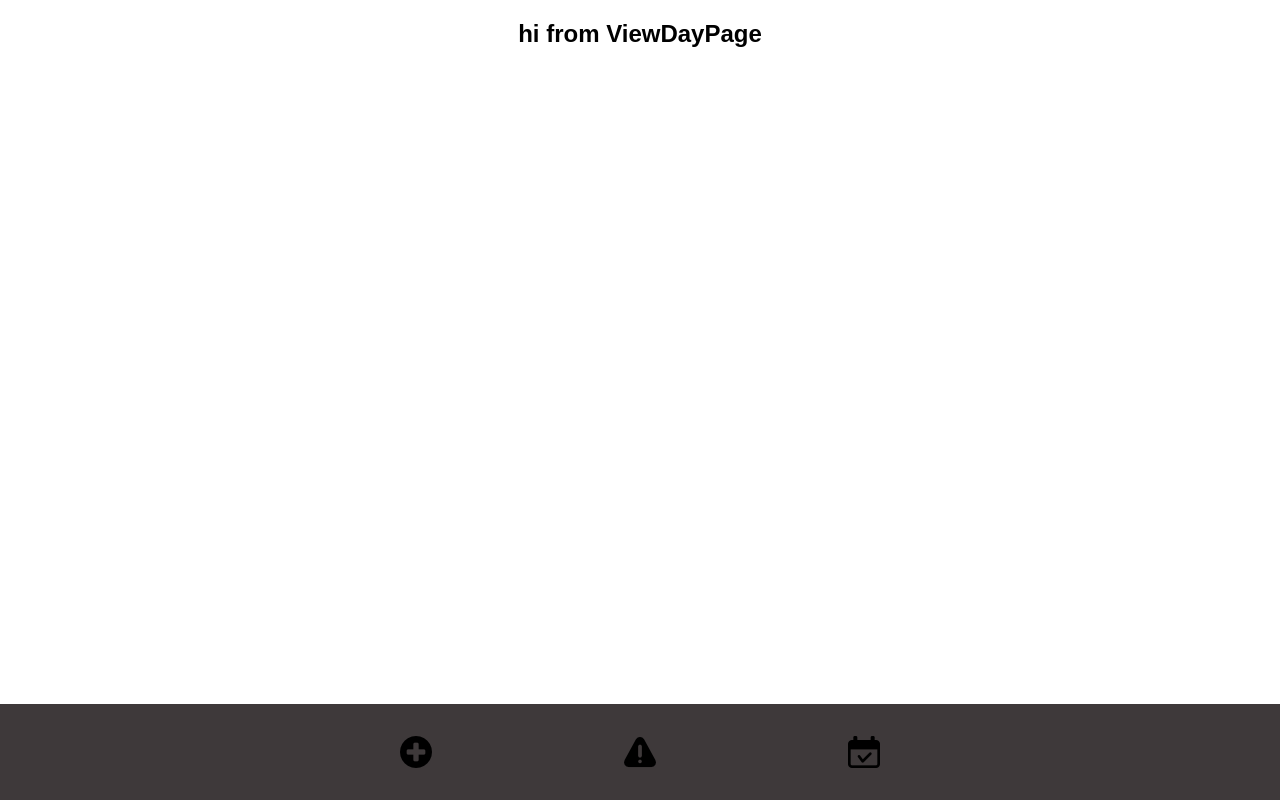
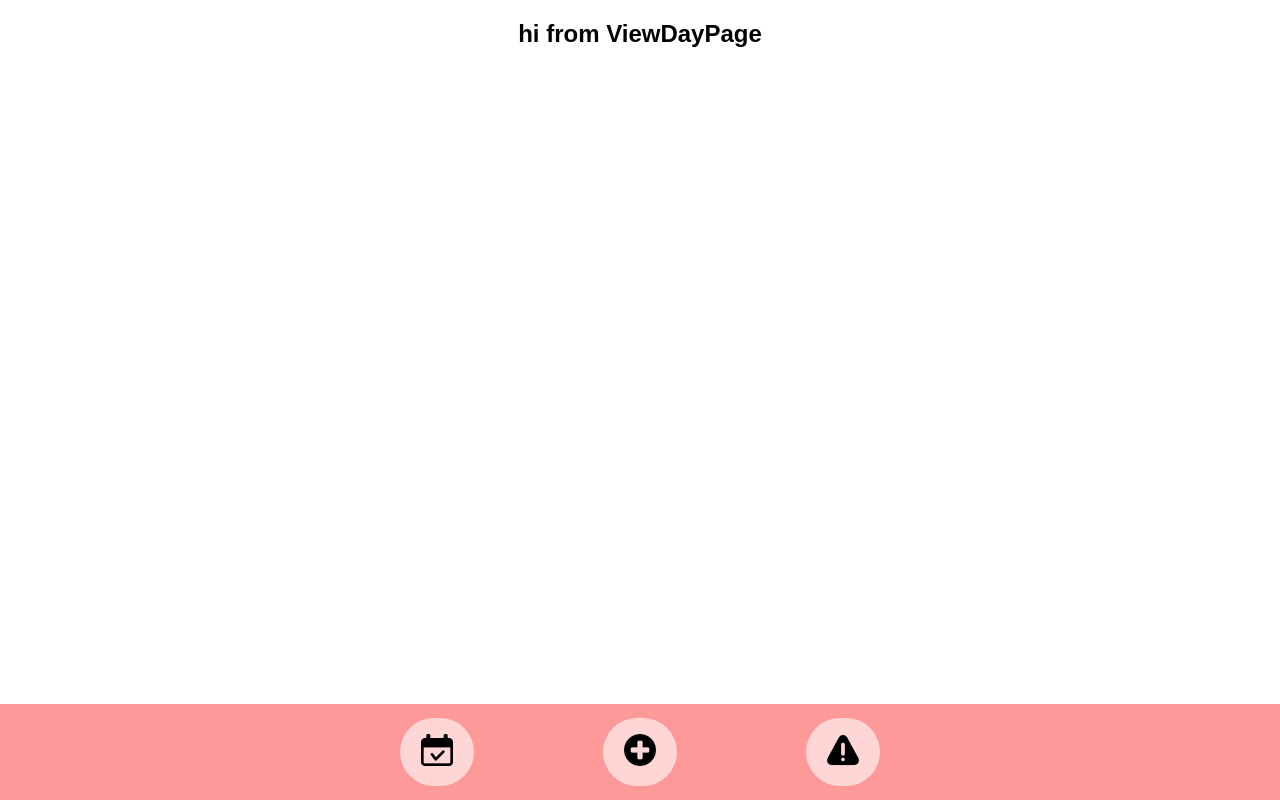
Before and after one commit to bethjm/TaskManager_FrontEnd, a React (Create React App) app: page /api/tasks/viewday in a window 1280 px wide. Built offline with nearby package versions, Linux system fonts and the light colour scheme; a web font is replaced by a local one.

Commit message:
finished design ffor navbar

```diff
--- a/src/components/UI/navbar/NavBar.css
+++ b/src/components/UI/navbar/NavBar.css
@@ -1,6 +1,6 @@
 .NavBar {
   height: 6rem;
-  background-color: #3e393a;
+  background-color: #fd9998;
   position: fixed;
   bottom: 0;
   width: 100%;
@@ -16,6 +16,12 @@
   flex-direction: row;
   justify-content: space-between;
   align-items: center;
-  padding: 2rem 2rem;
+  padding: 0.9rem 1.5rem;
   width: 30rem;
 }
+
+.NavBar .icon_container {
+  background-color: rgba(255, 255, 255, 0.6);
+  border-radius: 40px;
+  padding: 1rem 1.3rem 1rem 1.3rem;
+}
--- a/src/components/UI/navbar/NavBar.js
+++ b/src/components/UI/navbar/NavBar.js
@@ -4,20 +4,21 @@ import "./NavBar.css";
 import Add from "../images/add_sign.png";
 import Alert from "../images/Alert.png";
 import Today from "../images/Calendar.png";
+import Circle from "../images/circle.png";
 
 function NavBar() {
   return (
     <div className="NavBar">
       <div className="NavBar_Container">
         <div className="nav_icons">
-          <a>
+          <a className="icon_container" href="/api/tasks/viewday">
+            <img src={Today} />
+          </a>
+          <a className="icon_container" href="/api/tasks/addnew">
             <img src={Add} />
           </a>
-          <a>
+          <a className="icon_container" href="/">
             <img src={Alert} />
-          </a>
-          <a>
-            <img src={Today} />
           </a>
         </div>
       </div>
```
Also changed, not shown: src/components/UI/images/circle.png (added).
